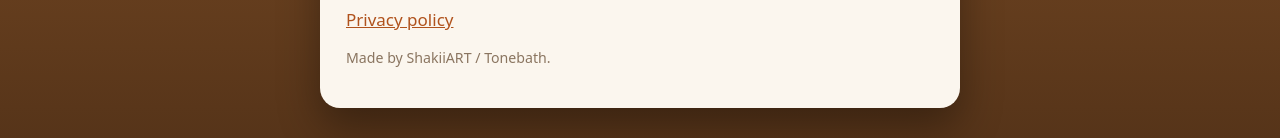
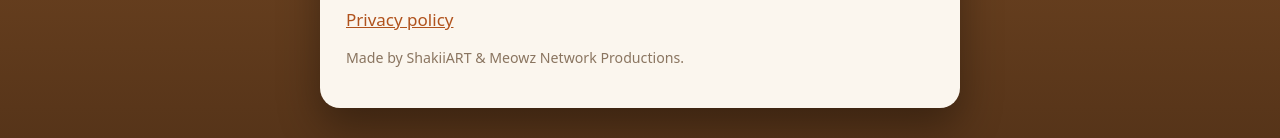
Before and after one commit to stick-to-it/stick-to-it.github.io, a plain HTML site: page index.html in a window 1280 px wide. Shown: the part 262-400 px from the top of the page. Drawn offline with Linux system fonts and the light colour scheme.

Commit message:
Update index.html

```diff
--- a/index.html
+++ b/index.html
@@ -14,5 +14,5 @@ small{color:#8a7560}
 <h1>Stick To It</h1>
 <p>To-do lists on popsicle sticks. Hold to add one, slide it over when it's done, and share a board with the people you live or work with, live.</p>
 <p><a href="privacy.html">Privacy policy</a></p>
-<p><small>Made by ShakiiART / Tonebath.</small></p>
+<p><small>Made by ShakiiART &amp; Meowz Network Productions.</small></p>
 </div></main></body></html>
```
